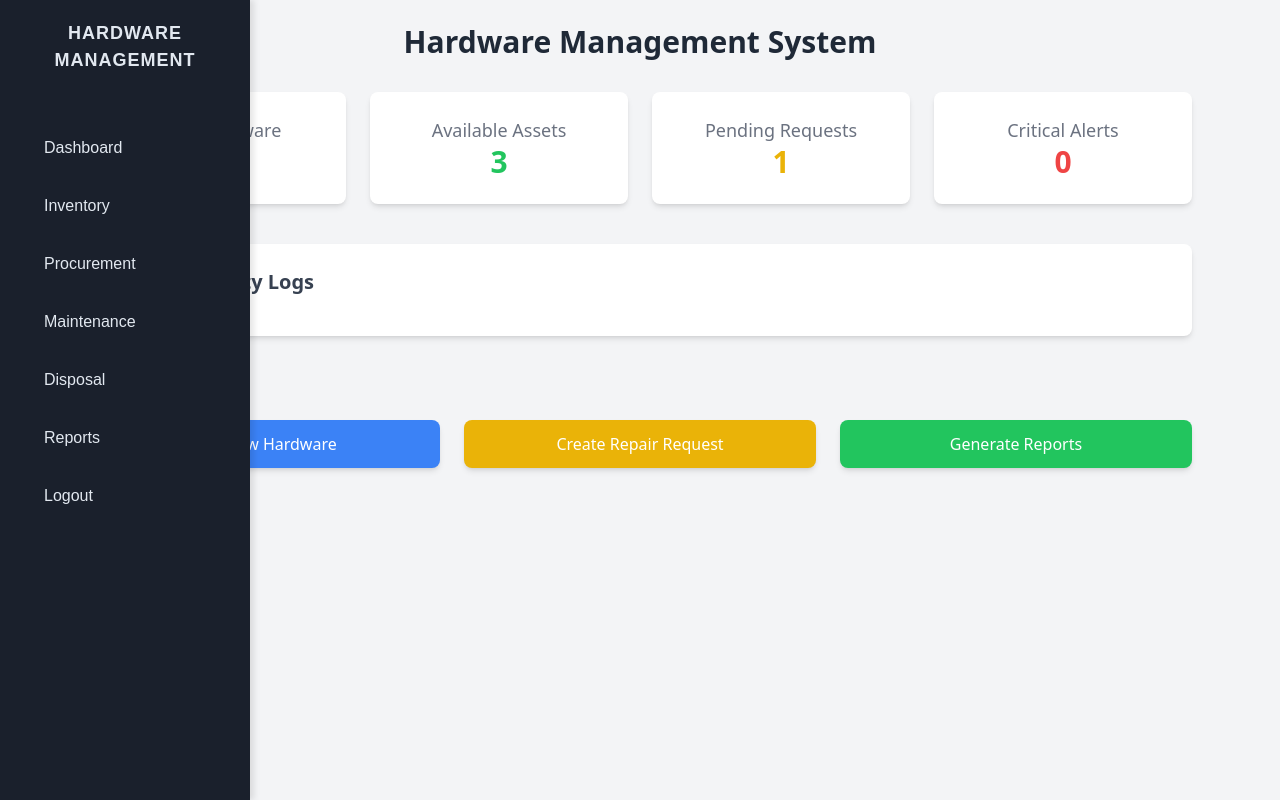
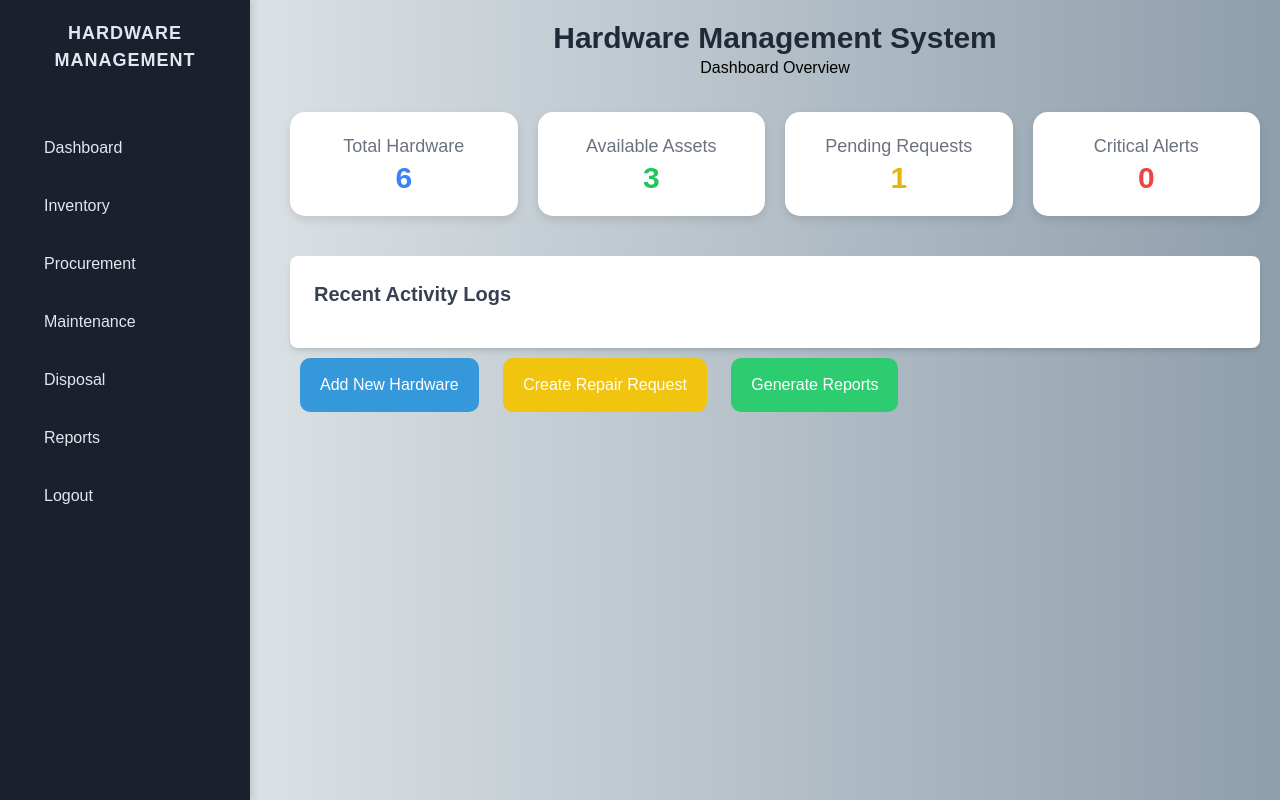
Before and after one commit to janella-may-pangilinan/hardwaremanagement, a PHP site: page /dashboard.php in a window 1280 px wide. Run offline with PHP 8.4, Linux system fonts and the light colour scheme; data comes from the database, SQL or seed files in the repository; data that the repository does not hold is empty; some libraries are stand-ins or nearby versions.

Commit message:
dashboard

```diff
--- a/dashboard.php
+++ b/dashboard.php
@@ -38,39 +38,106 @@ $logs_result = mysqli_query($conn, "SELECT * FROM activity_logs ORDER BY created
     <title>Hardware Management Dashboard</title>
     <script src="https://cdn.tailwindcss.com"></script>
     <style>
-                .sidebar {
+        body {
+            margin: 0;
+            font-family: Arial, sans-serif;
+            background: linear-gradient(to right, #eef2f3, #8e9eab);
+        }
+
+        .sidebar {
             width: 250px;
-            background-color: #2d3748;
+            height: 100vh;
+            background: #2c3e50;
+            color: white;
             padding: 20px;
+            position: fixed;
+        }
+
+        .sidebar h2 {
+            text-align: center;
+            margin-bottom: 30px;
+        }
+
+        .sidebar a {
+            display: block;
             color: white;
-            position: fixed;
-            height: 100vh;
+            padding: 15px;
+            text-decoration: none;
+            border-radius: 8px;
+        }
+
+        .sidebar a:hover {
+            background: #34495e;
+        }
+
+        .main-content {
+            margin-left: 270px;
+            padding: 20px;
+        }
+
+        .card-container {
+            display: grid;
+            grid-template-columns: repeat(auto-fit, minmax(200px, 1fr));
+            gap: 20px;
+        }
+
+        .card {
+            background: white;
+            padding: 20px;
+            border-radius: 15px;
+            box-shadow: 0 4px 8px rgba(0, 0, 0, 0.1);
+            text-align: center;
+            transition: transform 0.3s;
+        }
+
+        .card:hover {
+            transform: translateY(-10px);
+        }
+
+        .quick-actions button {
+            padding: 15px 20px;
+            margin: 10px;
+            border: none;
+            border-radius: 10px;
+            cursor: pointer;
+            color: white;
+            font-size: 16px;
+        }
+
+        .add-hardware { background-color: #3498db; }
+        .create-request { background-color: #f1c40f; }
+        .generate-reports { background-color: #2ecc71; }
+
+        .quick-actions button:hover {
+            opacity: 0.9;
         }
     </style>
 </head>
-<body class="bg-gray-100">
+<body class>
     <?php include 'sidebar.php'; ?>
-    <div class="max-w-6xl mx-auto p-6">
+
+    <div class="main-content">
         <!-- Header -->
         <header class="text-center mb-8">
             <h1 class="text-3xl font-bold text-gray-800">Hardware Management System</h1>
+            <h1>Dashboard Overview</h1>
         </header>
 
         <!-- Stats Overview -->
-        <div class="grid grid-cols-1 md:grid-cols-4 gap-6">
-            <div class="bg-white shadow-md p-6 rounded-lg text-center">
+        <div class="card-container">
+        <div class="card">
                 <h2 class="text-gray-500 text-lg">Total Hardware</h2>
                 <p class="text-3xl font-bold text-blue-500"><?php echo $total_hardware; ?></p>
             </div>
-            <div class="bg-white shadow-md p-6 rounded-lg text-center">
+            <div class="card">
                 <h2 class="text-gray-500 text-lg">Available Assets</h2>
                 <p class="text-3xl font-bold text-green-500"><?php echo $available_assets; ?></p>
             </div>
-            <div class="bg-white shadow-md p-6 rounded-lg text-center">
+            <div class="card">
                 <h2 class="text-gray-500 text-lg">Pending Requests</h2>
                 <p class="text-3xl font-bold text-yellow-500"><?php echo $pending_requests; ?></p>
             </div>
-            <div class="bg-white shadow-md p-6 rounded-lg text-center">
+            <div class="card">
                 <h2 class="text-gray-500 text-lg">Critical Alerts</h2>
                 <p class="text-3xl font-bold text-red-500"><?php echo $critical_alerts; ?></p>
             </div>
@@ -91,21 +158,14 @@ $logs_result = mysqli_query($conn, "SELECT * FROM activity_logs ORDER BY created
         </div>
 
         <!-- Quick Actions -->
-        <div class="mt-10">
-            <h2 class="text-xl font-bold text-gray-700 mb-4">Quick Actions</h2>
-            <div class="grid grid-cols-1 md:grid-cols-3 gap-6">
-                <a href="add_hardware.php" class="bg-blue-500 text-white text-center py-3 rounded-lg shadow-md hover:bg-blue-600">
-                    Add New Hardware
-                </a>
-                <a href="repair_request.php" class="bg-yellow-500 text-white text-center py-3 rounded-lg shadow-md hover:bg-yellow-600">
-                    Create Repair Request
-                </a>
-                <a href="generate_reports.php" class="bg-green-500 text-white text-center py-3 rounded-lg shadow-md hover:bg-green-600">
-                    Generate Reports
-                </a>
-            </div>
+        <div class="quick-actions">
+            <button class="add-hardware">Add New Hardware</button>
+            <button class="create-request">Create Repair Request</button>
+            <button class="generate-reports">Generate Reports</button>
         </div>
     </div>
+
+
 
 </body>
 </html>
```
